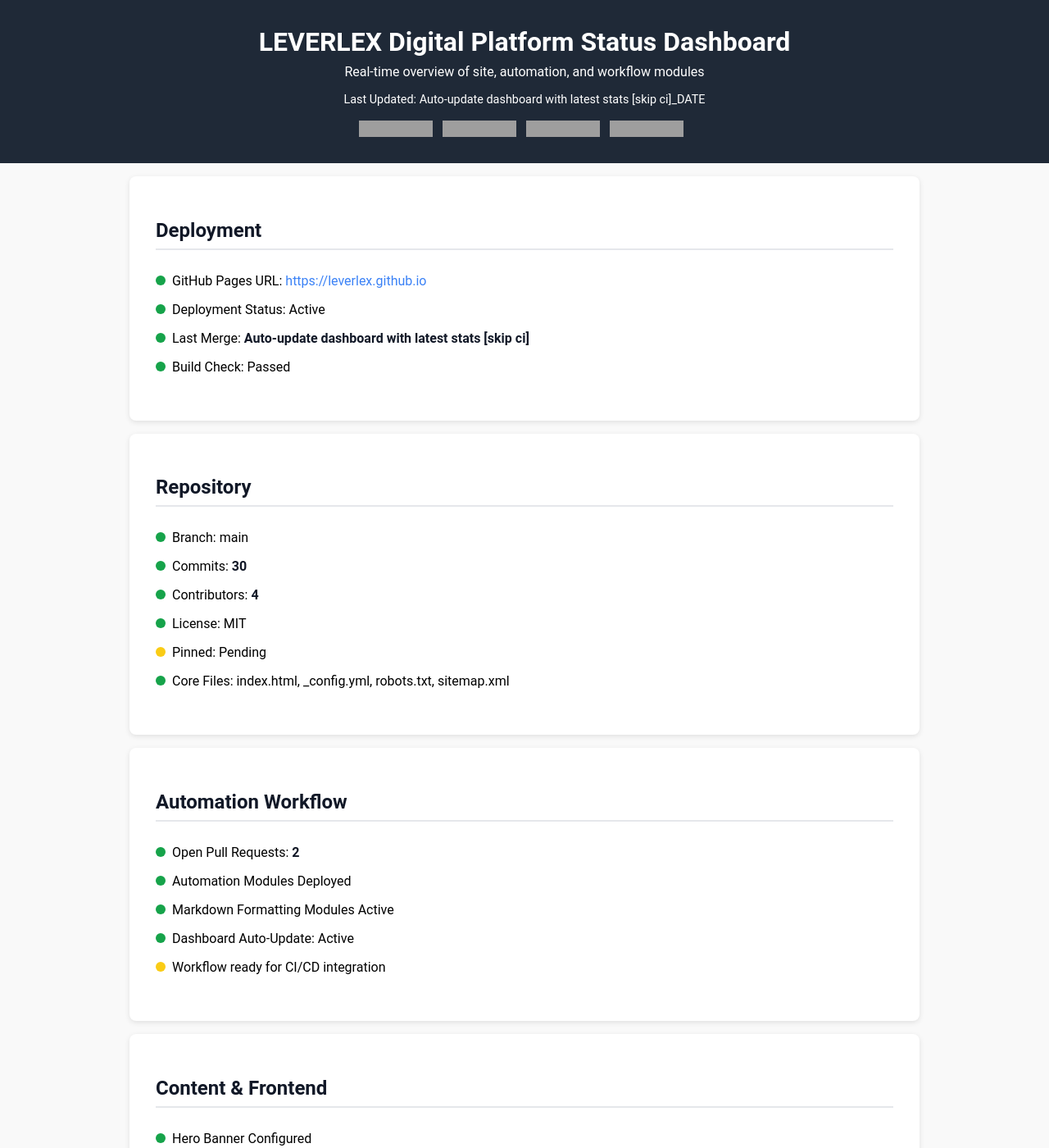
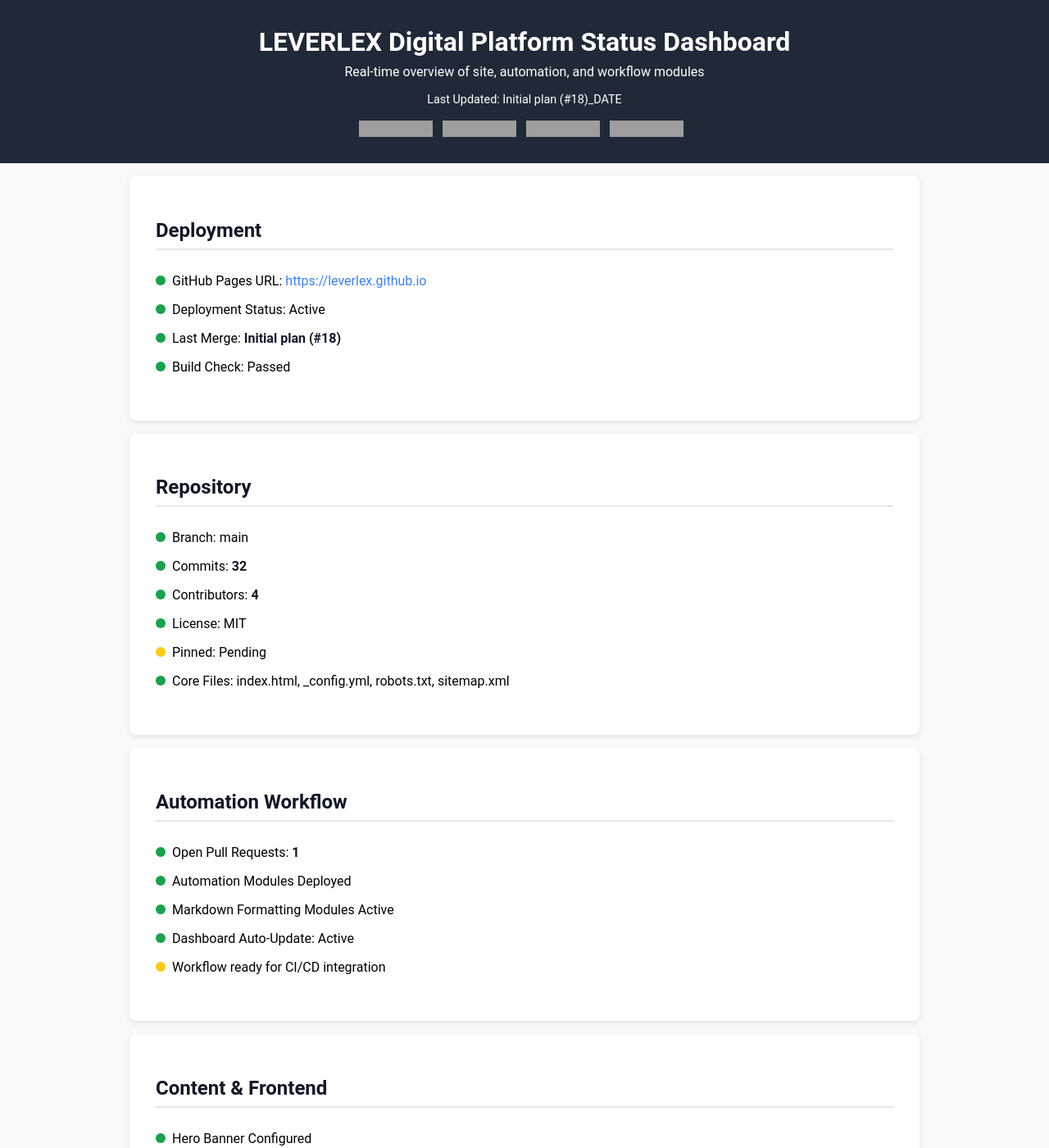
Before and after one commit to LEVERLEX/leverlex.github.io, a Jekyll site: the page dashboard.html, which Jekyll copies as it is, in a window 1280 px wide and 1400 px high. Shown: the whole window at 82% size. Built offline with Jekyll 4.4.1, drawn with Linux system fonts in a browser that asks for light colours; grey boxes are pictures that could not be loaded.

Commit message:
Auto-update dashboard with latest stats [skip ci]

```diff
--- a/dashboard.html
+++ b/dashboard.html
@@ -28,7 +28,7 @@
 <header>
   <h1>LEVERLEX Digital Platform Status Dashboard</h1>
   <p>Real-time overview of site, automation, and workflow modules</p>
-  <p style="font-size: 0.9rem; margin-top: 0.5rem;">Last Updated: Auto-update dashboard with latest stats [skip ci]_DATE</p>
+  <p style="font-size: 0.9rem; margin-top: 0.5rem;">Last Updated: Initial plan (#18)_DATE</p>
   <div class="workflow-badges">
     <img src="https://img.shields.io/badge/status-active-success" alt="Status Badge" class="badge">
     <img src="https://img.shields.io/badge/deployment-github--pages-blue" alt="Deployment Badge" class="badge">
@@ -42,7 +42,7 @@
   <ul>
     <li><span class="status green"></span>GitHub Pages URL: <a href="https://leverlex.github.io" target="_blank">https://leverlex.github.io</a></li>
     <li><span class="status green"></span>Deployment Status: Active</li>
-    <li><span class="status green"></span>Last Merge: <span class="stat-value">Auto-update dashboard with latest stats [skip ci]</span></li>
+    <li><span class="status green"></span>Last Merge: <span class="stat-value">Initial plan (#18)</span></li>
     <li><span class="status green"></span>Build Check: Passed</li>
   </ul>
 </section>
@@ -51,7 +51,7 @@
   <h2>Repository</h2>
   <ul>
     <li><span class="status green"></span>Branch: main</li>
-    <li><span class="status green"></span>Commits: <span class="stat-value" id="commit-count">30</span></li>
+    <li><span class="status green"></span>Commits: <span class="stat-value" id="commit-count">32</span></li>
     <li><span class="status green"></span>Contributors: <span class="stat-value" id="contributor-count">4</span></li>
     <li><span class="status green"></span>License: MIT</li>
     <li><span class="status yellow"></span>Pinned: Pending</li>
@@ -62,7 +62,7 @@
 <section>
   <h2>Automation Workflow</h2>
   <ul>
-    <li><span class="status green"></span>Open Pull Requests: <span class="stat-value" id="pr-count">2</span></li>
+    <li><span class="status green"></span>Open Pull Requests: <span class="stat-value" id="pr-count">1</span></li>
     <li><span class="status green"></span>Automation Modules Deployed</li>
     <li><span class="status green"></span>Markdown Formatting Modules Active</li>
     <li><span class="status green"></span>Dashboard Auto-Update: Active</li>
```
